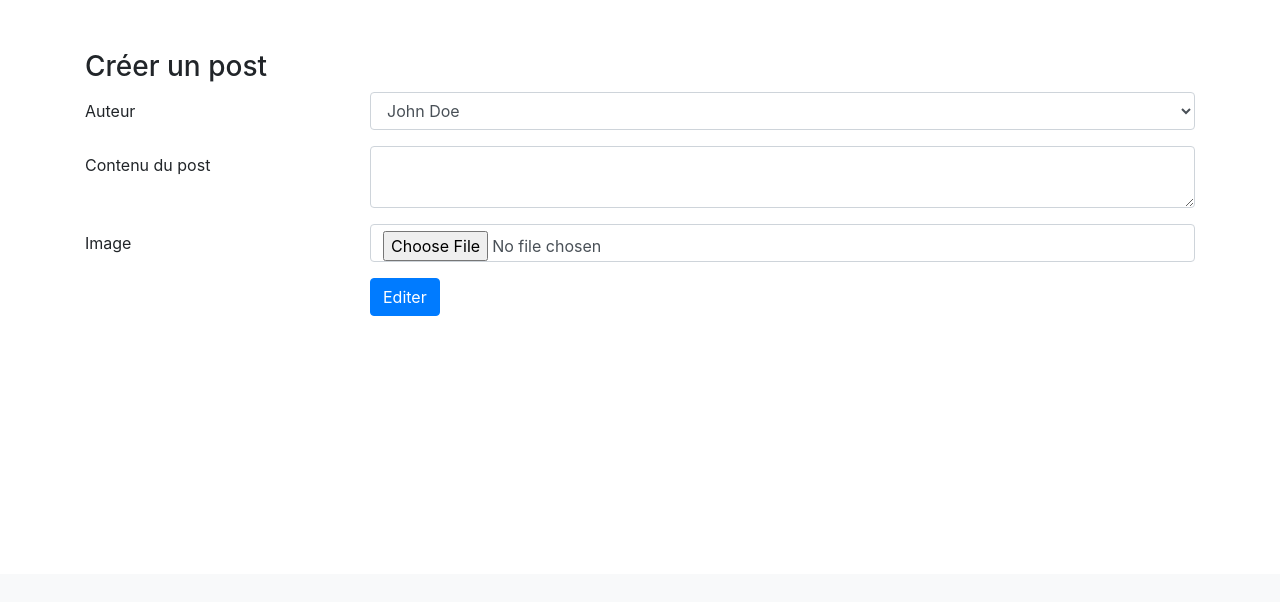
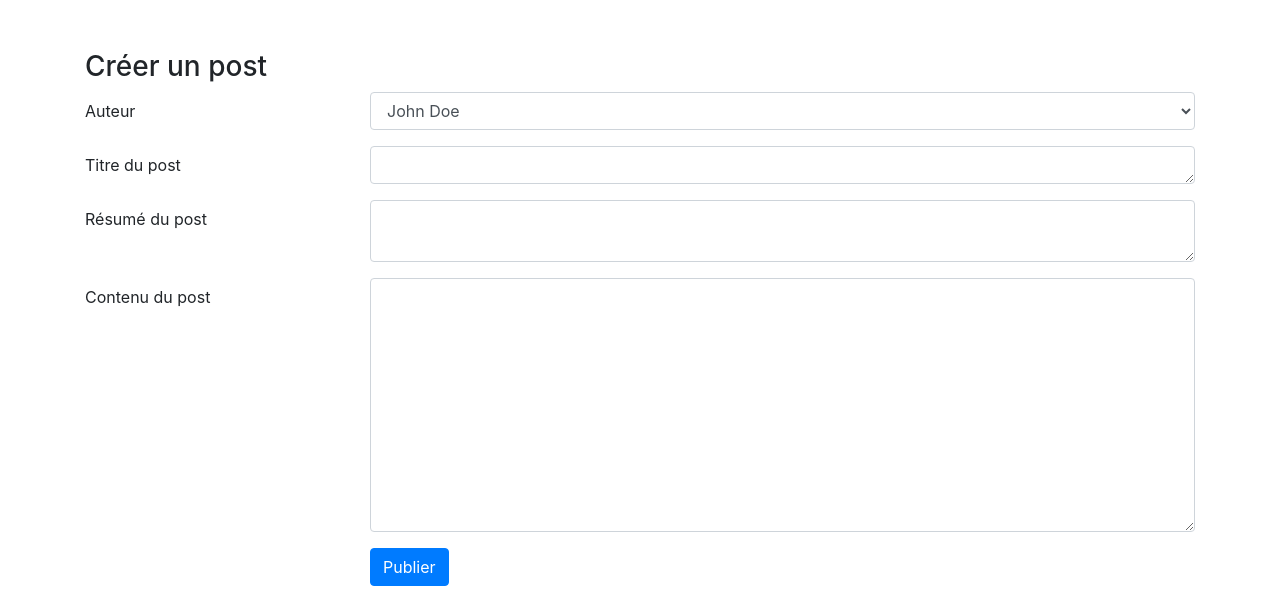
Before and after one commit to Arnogov/Blog-Python, a Flask app: page /posts/create in a window 1280 px wide. Shown: the part 226-828 px from the top of the page. Before the commit the page ends 542 px from the top, so only its background shows below. Run offline with Flask 2, Linux system fonts and the light colour scheme; a user stored in the database is signed in; data comes from the database, SQL or seed files in the repository; some libraries are stand-ins or nearby versions.

Commit message:
Création post / liste posts

```diff
--- a/application.py
+++ b/application.py
@@ -9,6 +9,7 @@ from flask_sqlalchemy import SQLAlchemy
 from flask import abort
 from variables import session_secret
 from flask import session
+from flask import request
 
 
 from datetime import datetime
@@ -108,21 +109,17 @@ def display_author_posts(user_id):
 
 @app.route('/posts/create', methods=['POST', 'GET'])
 def display_create_post():
-    if not 'user_id' in session :
+    if not 'user_id' in session:
         return redirect(url_for('login'))
     if request.method == 'GET':
         users = User.query.all()
         return render_template('create_post.html', users=users)
     else:
         user_id = session['user_id']
+        title = request.form['title']
+        abstract = request.form['abstract']
         content = request.form['content']
-        image = None
-        f = request.files['image']
-        if f.filename != '' :
-            filepath = os.path.join(app.root_path, 'static', 'uploads', f.filename)
-            f.save(filepath)
-            image = url_for('static', filename='uploads/'+f.filename)
-        post = Post(user_id=user_id, content=content, image=image)
+        post = Post(user_id=user_id, title=title, abstract=abstract, content=content)
         db.session.add(post)
         db.session.commit()
         return redirect(url_for('display_posts'))
@@ -137,12 +134,7 @@ def edit_post(post_id):
         users = User.query.all()
         return render_template('edit_post.html', post=post, users=users)
     else:
-        post.user_id = request.form['user_id']
-        post.content = request.form['content']
-        f = request.files['image']
-        if f.filename != '' :
-            filepath = os.path.join(app.root_path, 'static', 'uploads', f.filename)
-            f.save(filepath)
-            post.image = url_for('static', filename='uploads/'+f.filename)
+        post.title = request.form['title']
+        post.abstract = request.form['abstract']
         db.session.commit()
         return redirect(url_for('display_posts'))
--- a/post.py
+++ b/post.py
@@ -1,9 +1,11 @@
 import datetime
 from application import db
+
 
 class Post(db.Model):
     id = db.Column(db.Integer, primary_key=True)
     user_id = db.Column(db.Integer, db.ForeignKey('user.id'), nullable=False)
-    titre =  db.Column(db.String(140), nullable=False)
+    title = db.Column(db.String(140), nullable=False)
+    abstract = db.Column(db.String(140), nullable=False)
     content = db.Column(db.String(140), nullable=False)
-    date = db.Column(db.DateTime, default=datetime.datetime.utcnow)
+    creationDate = db.Column(db.DateTime, default=datetime.datetime.utcnow)
--- a/templates/create_post.html
+++ b/templates/create_post.html
@@ -36,20 +36,26 @@
                         </div>
                     </div>
                     <div class="form-group row">
+                        <label for="title" class="col-3 col-form-label">Titre du post</label>
+                            <div class="col-9">
+                                <textarea id="title" name="title" cols="40" rows="1" class="form-control"></textarea>
+                            </div>
+                    </div>
+                    <div class="form-group row">
+                        <label for="abstract" class="col-3 col-form-label">Résumé du post</label>
+                            <div class="col-9">
+                                <textarea id="abstract" name="abstract" cols="40" rows="2" class="form-control"></textarea>
+                            </div>
+                    </div>
+                    <div class="form-group row">
                         <label for="content" class="col-3 col-form-label">Contenu du post</label>
                         <div class="col-9">
-                            <textarea id="content" name="content" cols="40" rows="2" class="form-control"></textarea>
-                        </div>
-                    </div>
-                    <div class="form-group row">
-                        <label for="image" class="col-3 col-form-label">Image</label>
-                        <div class="col-9">
-                            <input id="image" name="image" type="file" class="form-control">
+                            <textarea id="content" name="content" cols="40" rows="10" class="form-control"></textarea>
                         </div>
                     </div>
                     <div class="form-group row">
                         <div class="offset-3 col-9">
-                            <button name="submit" type="submit" class="btn btn-primary">Editer</button>
+                            <button name="submit" type="submit" class="btn btn-primary">Publier</button>
                         </div>
                     </div>
                 </form>
```
Also changed, not shown: templates/edit_post.html (+22 -19 lines), templates/posts.html (+9 -13 lines), blog.db, templates/home.html (deleted).
